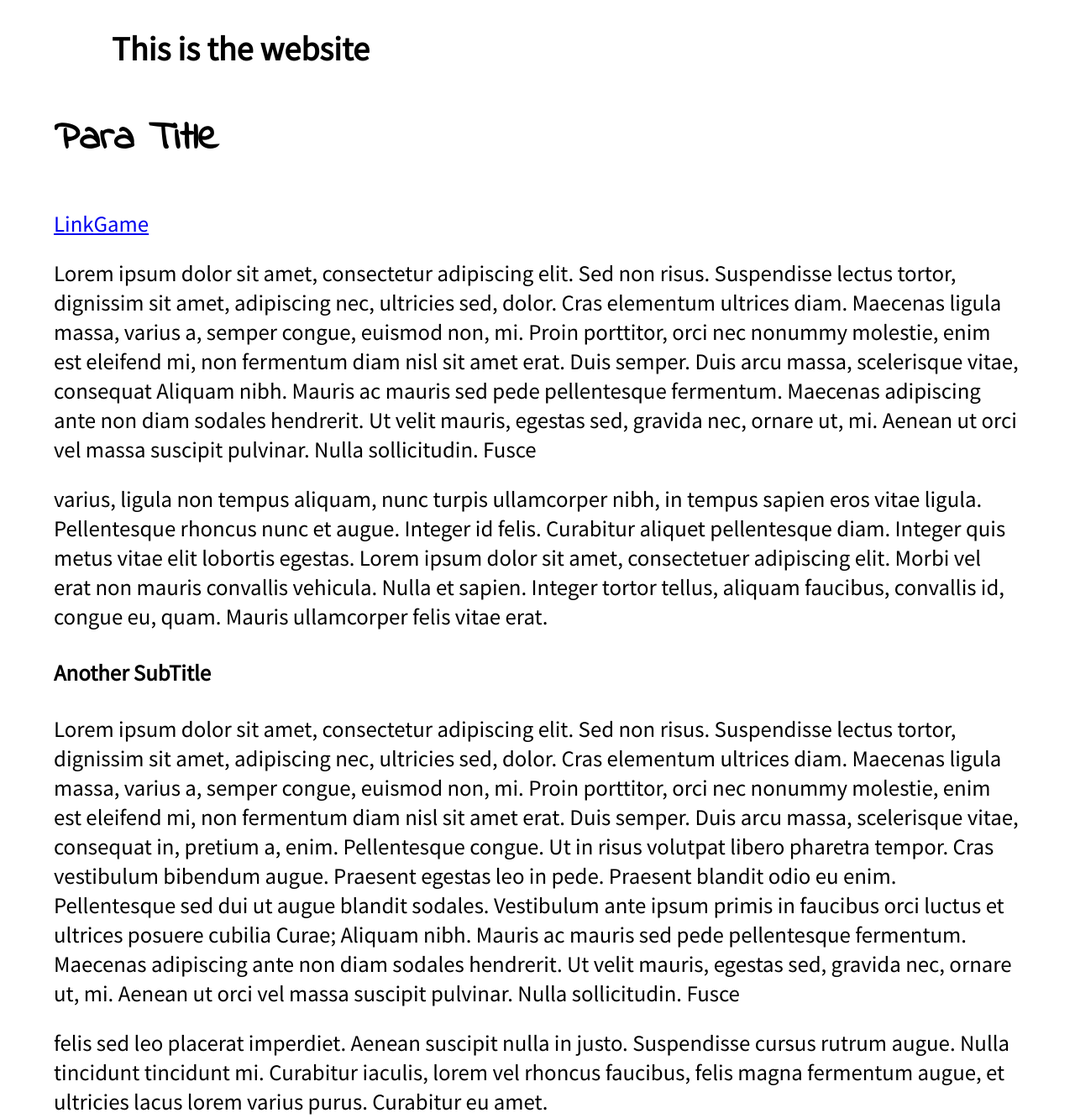
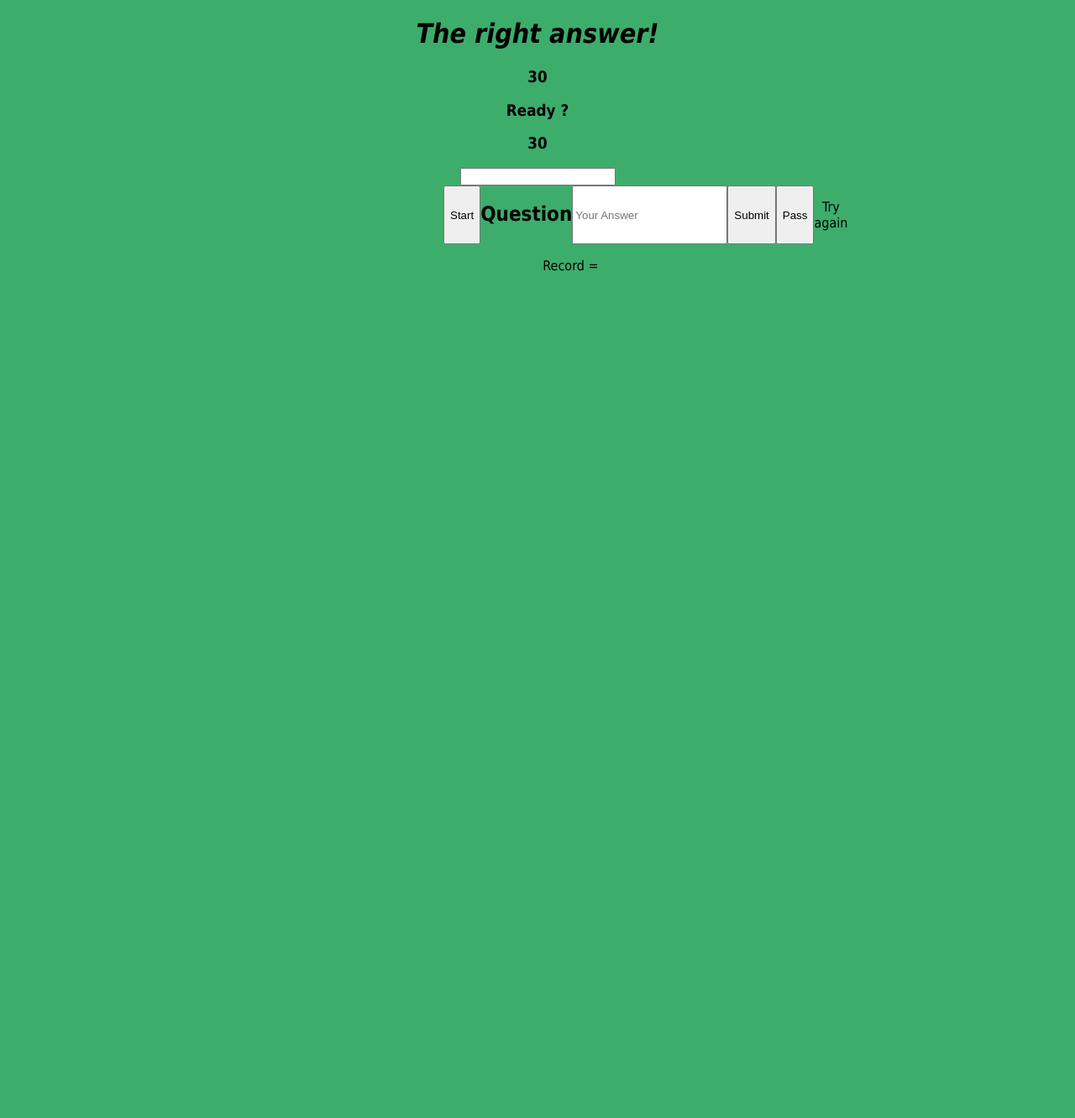
Before and after one commit to mt-shke/JSCourse, a plain HTML site: page myWebPage/index.html in a window 1280 px wide. Shown: the whole page at 84% size. After the commit the page ends 800 px from the top, so only its background shows below. Drawn offline with Linux system fonts and the light colour scheme; a web font is replaced by a local one.

Commit message:
Update index.html

```diff
--- a/myWebPage/index.html
+++ b/myWebPage/index.html
@@ -1,77 +1,42 @@
 <!DOCTYPE html>
-<html>
+<html lang="en">
   <head>
     <meta charset="utf-8" />
-    <link rel="stylesheet" href="style.css" />
-    <title>My web page</title>
+    <meta name="viewport" content="width=device-width, initial-scale=1.0" />
+    <link rel="stylesheet" href="styleCountGame.css" />
+    <title>Count game</title>
   </head>
-
   <body>
     <header>
-      <h2 class="indexTitle">This is the website</h2>
-
-      <h3 class="subIndexTitle">Para Title</h3>
-
-      <a href="game.html">LinkGame</a>
+      <h1 class="mainTitle">The right answer!</h1>
+      <h3 class="gameTimer hidden">30</h4>
+      <h3 class="startTimer"><span class="timeLeft hidden">Ready ?</span></h3>
+      <h3 class="startTimerGame"><span class="timeLeftGame hidden">30</span></h3>
+      <p class="score hidden"></p>
+      <h3 class="presentation hidden"></h3>
+        <input type="text" class="gamerName hidden" />
     </header>
 
     <section>
-
-      <article>
-        <p>
-          Lorem ipsum dolor sit amet, consectetur adipiscing elit. Sed non
-          risus. Suspendisse lectus tortor, dignissim sit amet, adipiscing nec,
-          ultricies sed, dolor. Cras elementum ultrices diam. Maecenas ligula
-          massa, varius a, semper congue, euismod non, mi. Proin porttitor, orci
-          nec nonummy molestie, enim est eleifend mi, non fermentum diam nisl
-          sit amet erat. Duis semper. Duis arcu massa, scelerisque vitae,
-          consequat
-          Aliquam nibh. Mauris ac mauris sed pede pellentesque fermentum.
-          Maecenas adipiscing ante non diam sodales hendrerit. Ut velit mauris,
-          egestas sed, gravida nec, ornare ut, mi. Aenean ut orci vel massa
-          suscipit pulvinar. Nulla sollicitudin. Fusce
-        </p>
-        <p>
-          varius, ligula non tempus aliquam, nunc turpis ullamcorper nibh, in
-          tempus sapien eros vitae ligula. Pellentesque rhoncus nunc et augue.
-          Integer id felis. Curabitur aliquet pellentesque diam. Integer quis
-          metus vitae elit lobortis egestas. Lorem ipsum dolor sit amet,
-          consectetuer adipiscing elit. Morbi vel erat non mauris convallis
-          vehicula. Nulla et sapien. Integer tortor tellus, aliquam faucibus,
-          convallis id, congue eu, quam. Mauris ullamcorper felis vitae erat.
-          </p>
+      <button class="start">Start</button>
+      <div class="rightAnswer"></div>
 
 
-          <h4>Another SubTitle</h3>
+      <h2 class="question hidden">Question</h2>
 
+      <input type="text" class="answer hidden" placeholder="Your Answer" />
 
-        <p>
-          Lorem ipsum dolor sit amet, consectetur adipiscing elit. Sed non
-          risus. Suspendisse lectus tortor, dignissim sit amet, adipiscing nec,
-          ultricies sed, dolor. Cras elementum ultrices diam. Maecenas ligula
-          massa, varius a, semper congue, euismod non, mi. Proin porttitor, orci
-          nec nonummy molestie, enim est eleifend mi, non fermentum diam nisl
-          sit amet erat. Duis semper. Duis arcu massa, scelerisque vitae,
-          consequat in, pretium a, enim. Pellentesque congue. Ut in risus
-          volutpat libero pharetra tempor. Cras vestibulum bibendum augue.
-          Praesent egestas leo in pede. Praesent blandit odio eu enim.
-          Pellentesque sed dui ut augue blandit sodales. Vestibulum ante ipsum
-          primis in faucibus orci luctus et ultrices posuere cubilia Curae;
-          Aliquam nibh. Mauris ac mauris sed pede pellentesque fermentum.
-          Maecenas adipiscing ante non diam sodales hendrerit. Ut velit mauris,
-          egestas sed, gravida nec, ornare ut, mi. Aenean ut orci vel massa
-          suscipit pulvinar. Nulla sollicitudin. Fusce
-        </p>
+      <button class="submit hidden">Submit</button>
+      <button class="pass hidden">Pass</button>
 
-          <p>
-          felis sed leo placerat imperdiet. Aenean suscipit nulla in justo.
-          Suspendisse cursus rutrum augue. Nulla tincidunt tincidunt mi.
-          Curabitur iaculis, lorem vel rhoncus faucibus, felis magna fermentum
-          augue, et ultricies lacus lorem varius purus. Curabitur eu amet.
-        </p>
-      </article>
+      <p class="solutionComment hidden">Try again</p>
     </section>
 
-    <script src="script.js"></script>
+    <footer>
+      <h3 class="leaderboard hidden"></h3>
+      <p class="record hidden">Record =</p>
+    </footer>
+
+    <script src="scriptgamef.js"></script>
   </body>
 </html>
```
